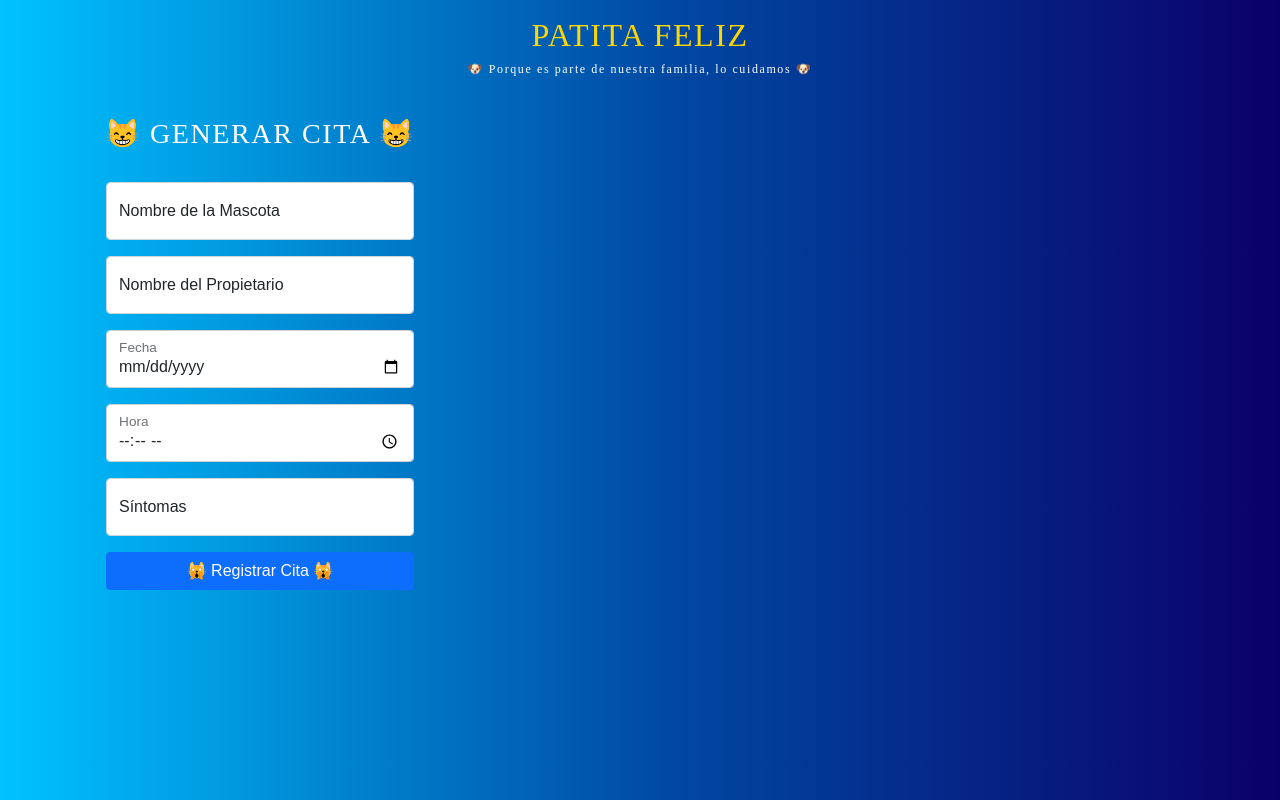
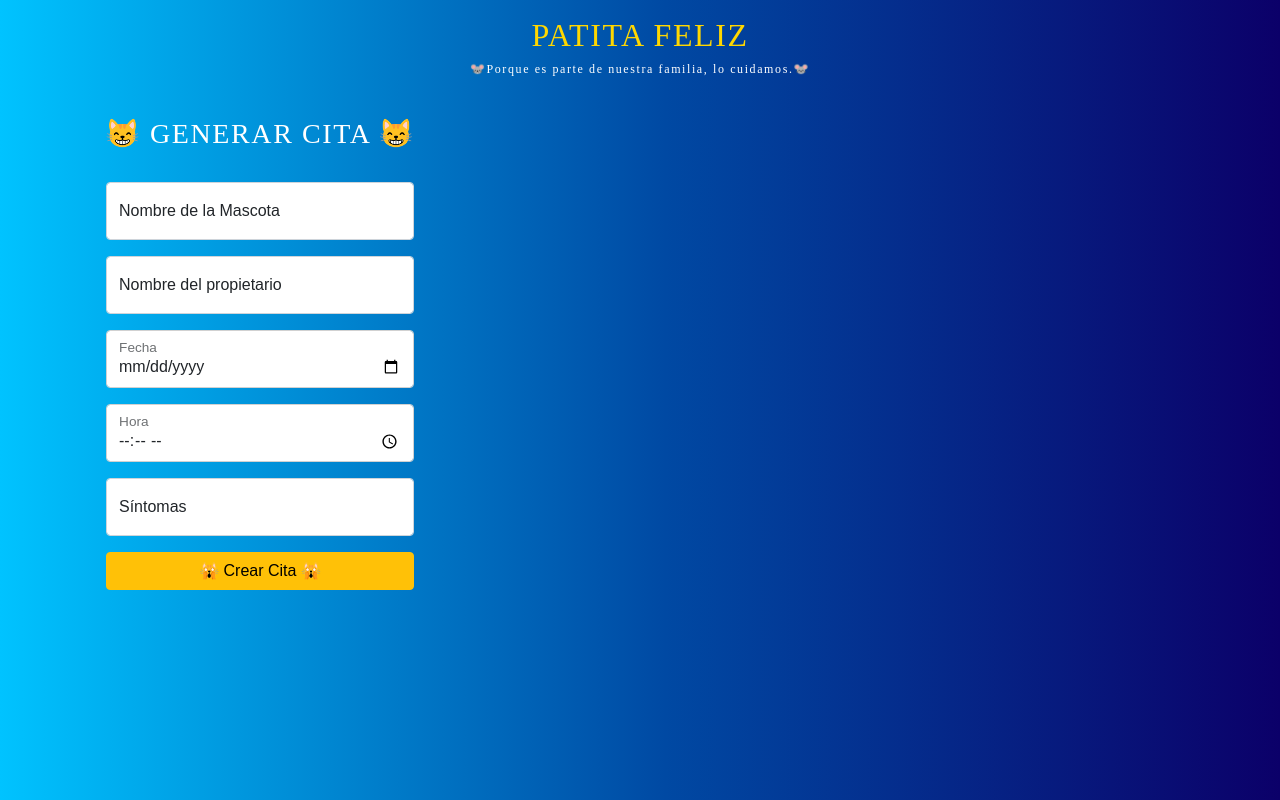
Before and after one commit to PeterArce96/patita-feliz, a React (Create React App) app: page / in a window 1280 px wide. Built offline with nearby package versions, Linux system fonts and the light colour scheme.

Commit message:
agrego de cita, boton alert, uuid creator

```diff
--- a/package.json
+++ b/package.json
@@ -10,6 +10,7 @@
     "react": "^18.1.0",
     "react-dom": "^18.1.0",
     "react-scripts": "5.0.1",
+    "uuid": "^8.3.2",
     "web-vitals": "^2.1.4"
   },
   "scripts": {
--- a/src/App.jsx
+++ b/src/App.jsx
@@ -1,22 +1,37 @@
+import { useState } from 'react';
 import './App.css';
 import AppointmentsForm from './components/appointments/AppointmentsForm';
 import Header from './components/sections/Header';
+import { v4 as uuidv4 } from 'uuid';
 
 function App() {
+
+  const [appointments, setAppointments] = useState([]);
+
   const company = {
     name: 'Patita Feliz',
-    slogan: '🐶 Porque es parte de nuestra familia, lo cuidamos 🐶'
-  }
+    slogan: '🐭Porque es parte de nuestra familia, lo cuidamos.🐭'
+  };
+
+  const createAppointment = (appointment) => {
+    appointment.id = uuidv4();
+    setAppointments([
+      ...appointments,
+      appointment
+    ]);
+  };
 
   return (
     <>
       <Header
-        company = {company}
+        company={company}
       />
       <main className="py-3">
         <section className="container">
           <div className="row">
-            <AppointmentsForm/>
+            <AppointmentsForm
+              createAppointment={createAppointment}
+            />
           </div>
         </section>
       </main>
--- a/src/components/appointments/AppointmentsForm.jsx
+++ b/src/components/appointments/AppointmentsForm.jsx
@@ -1,42 +1,137 @@
-const AppointmentsForm = () => {
-    return(
-        <section className="col-md-4">
+import { useState } from "react";
+
+const AppointmentsForm = ({ createAppointment }) => {
+
+    const [formAppointment, setFormAppointment] = useState({
+        mascota: '',
+        propietario: '',
+        fecha: '',
+        hora: '',
+        sintomas: ''
+    });
+    const [alert, setAlert] = useState(false);
+
+    const { mascota, propietario, fecha, hora, sintomas } = formAppointment;
+
+    const handleChange = (e) => {
+        setFormAppointment({
+        ...formAppointment,
+        [e.target.name]: e.target.value
+        });
+    };
+
+    const handleSubmit = (e) => {
+        e.preventDefault();
+        if ([mascota.trim(), propietario.trim(), fecha.trim(), hora.trim(), sintomas.trim()].includes('')) {
+        setAlert(true);
+        } else {
+        createAppointment(formAppointment);
+        setFormAppointment({
+            mascota: '',
+            propietario: '',
+            fecha: '',
+            hora: '',
+            sintomas: ''
+        });
+        setAlert(false);
+        }
+    };
+
+    return (
+        <section className="d-flex flex-column col-md-4">
         <h3 className="text-center" id="formTitle">😸 Generar Cita 😸</h3>
-            <form className="text-dark rounded p-4" id="formPokemon">
-                <div className="form-floating mb-3" style={{display: "none"}}>
-                    <input type="number" className="form-control" name="id" placeholder="Id" id="formId" readOnly />
+        <form
+            className="text-dark rounded p-4"
+            onSubmit={handleSubmit}
+        >
+            <div className="text-dark form-floating mb-3" style={{ display: "none" }}>
+            <input
+                type="number"
+                className="form-control"
+                name="id"
+                placeholder="Id"
+                id="formId"
+                readOnly
+            />
             <label htmlFor="id" className="text-dark">Id</label>
             </div>
 
             <div className="form-floating mb-3">
-                    <input type="text" className="form-control" name="nombre" placeholder="Nombre" required />
+            <input
+                type="text"
+                name="mascota"
+                placeholder="Nombre de la Mascota"
+                className="form-control"
+                value={mascota}
+                onChange={handleChange}
+                required
+            />
             <label htmlFor="mascota" className="text-dark">Nombre de la Mascota</label>
             </div>
 
             <div className="form-floating mb-3">
-                    <input type="text" className="form-control" name="tipo" placeholder="Tipo" required />
-                    <label htmlFor="propietario" className="text-dark">Nombre del Propietario</label>
+            <input
+                type="text"
+                name="propietario"
+                placeholder="Nombre del propietario"
+                className="form-control"
+                value={propietario}
+                onChange={handleChange}
+                required
+            />
+            <label htmlFor="propietario" className="text-dark">Nombre del propietario</label>
             </div>
 
             <div className="form-floating mb-3">
-                    <input type="date" className="form-control" name="hp" placeholder="Hp" required />
+            <input
+                type="date"
+                name="fecha"
+                placeholder="Fecha"
+                className="form-control"
+                value={fecha}
+                onChange={handleChange}
+                required
+            />
             <label htmlFor="fecha" className="text-dark">Fecha</label>
             </div>
 
             <div className="form-floating mb-3">
-                    <input type="time" className="form-control" name="ataque" placeholder="Ataque" required />
+            <input
+                type="time"
+                name="hora"
+                placeholder="Hora"
+                className="form-control"
+                value={hora}
+                onChange={handleChange}
+                required
+            />
             <label htmlFor="hora" className="text-dark">Hora</label>
             </div>
 
             <div className="form-floating mb-3">
-                    <input type="text" className="form-control" name="especial" placeholder="Especial" required />
+            <input
+                type="text"
+                name="sintomas"
+                placeholder="Síntomas"
+                className="form-control"
+                value={sintomas}
+                onChange={handleChange}
+                required
+            />
             <label htmlFor="sintomas" className="text-dark">Síntomas</label>
             </div>
-
-                    <button type="submit" className="btn btn-primary w-100" id="formButton">🙀 Registrar Cita 🙀</button>
+            <button
+            type="submit"
+            className="btn btn-warning w-100"
+            >
+            🙀 Crear Cita 🙀
+            </button>
         </form>
-                <div className="badge w-100" id="contenedorAlerta"></div>
+        {
+            alert && <div className="align-self-center badge bg-warning text-dark">Todos los campos son obligatorios</div>
+        }
         </section>
     );
-};
+}
+
 export default AppointmentsForm;
```
Also changed, not shown: 1 other file (tests, documents, lock files or other folders). Lines whose indentation alone changed are shown as unchanged.
